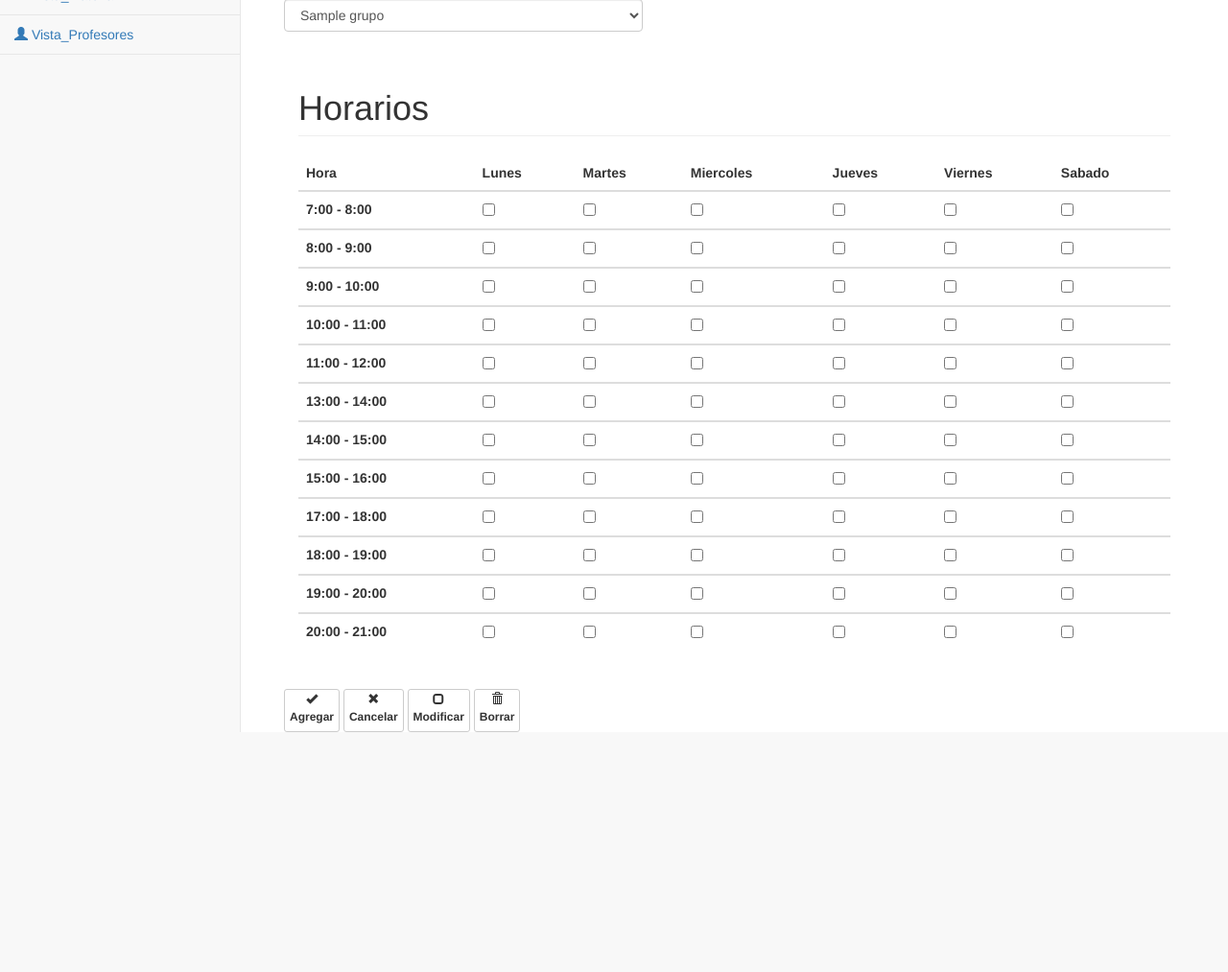
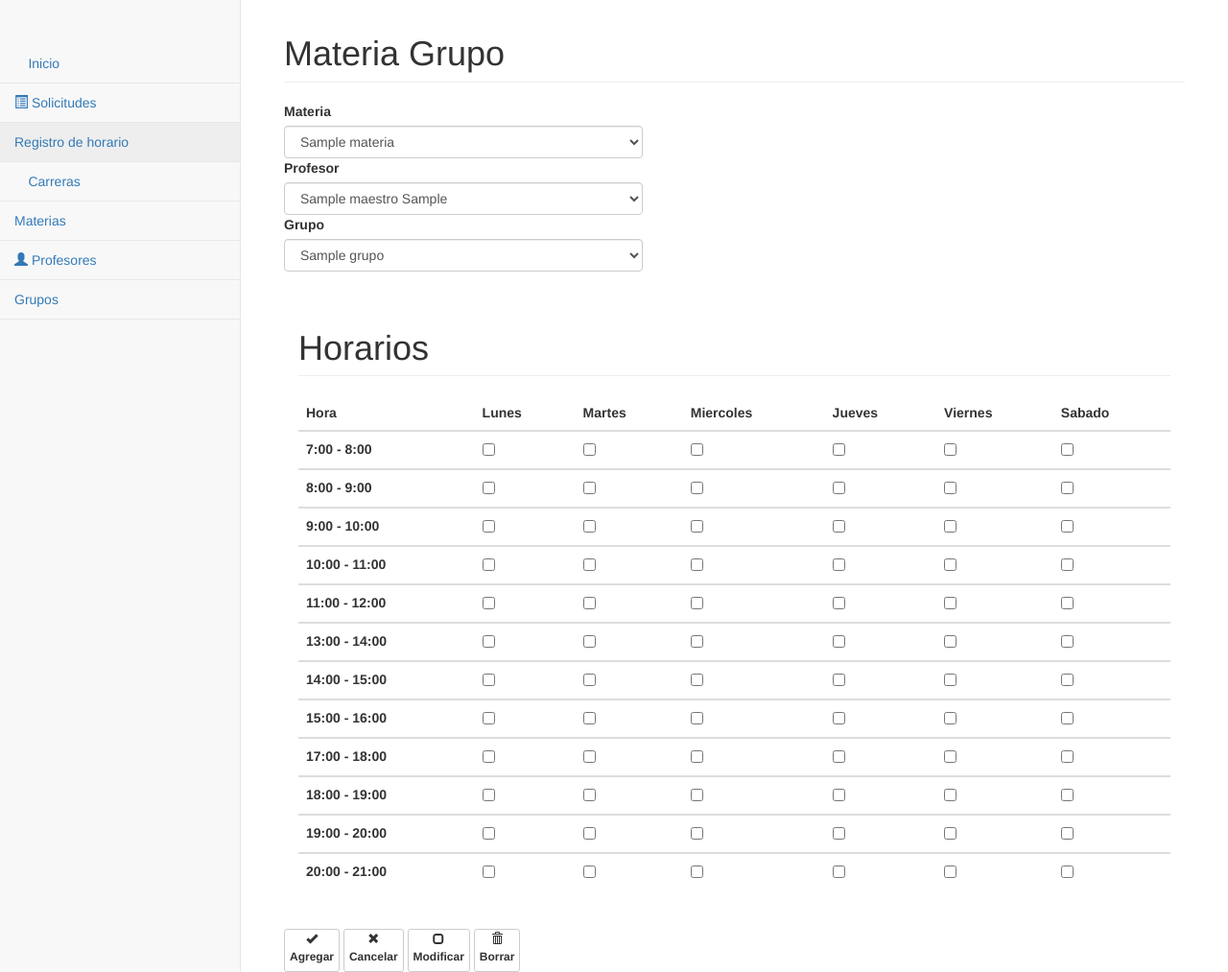
Before and after one commit to EsterUscanga/prueba_upa, a PHP site: page /pages/Materia_Grupo.php in a window 1280 px wide. Shown: the part 305-1318 px from the top of the page at 96% size. Before the commit the page ends 1068 px from the top, so only its background shows below. Run offline with PHP 8.4, Linux system fonts and the light colour scheme; tables that the repository leaves empty hold one stand-in row (values such as "Sample post").

Commit message:
Was added the UPA's logo

```diff
--- a/startbootstrap-sb-admin-2-gh-pages/pages/layout/navegation.php
+++ b/startbootstrap-sb-admin-2-gh-pages/pages/layout/navegation.php
@@ -1,48 +1,33 @@
 <nav class="navbar navbar-default navbar-static-top" role="navigation" style="margin-bottom: 0">
-    <div class="navbar-header">
-        <button type="button" class="navbar-toggle" data-toggle="collapse" data-target=".navbar-collapse">
-            <span class="sr-only">Toggle navigation</span>
-            <span class="icon-bar"></span>
-            <span class="icon-bar"></span>
-            <span class="icon-bar"></span>
-        </button>
-        <a class="navbar-brand" href="../index.html">Universidad Politecnica de Aguascalientes</a>
+    <div class="class="text-center"" style="padding-left: 10%">
+        <img src="../assets/img/upa_header2.png"  class="img-fluid"  alt="">
     </div>
+
 
     <div class="navbar-default sidebar" role="navigation">
         <div class="sidebar-nav navbar-collapse">
             <ul class="nav" id="side-menu">
-                <li class="sidebar-search">
-                    <div class="input-group custom-search-form">
-                        <input type="text" class="form-control" placeholder="Search...">
-                        <span class="input-group-btn">
-                            <button class="btn btn-default" type="button">
-                                <i class="fa fa-search"></i>
-                            </button>
-                        </span>
-                    </div>
-                    <!-- /input-group -->
-                </li>
                 <li>
-                    <a href="../index.html"><i class="glyphicon glyphicon-star"></i> Inicio</a>
+                    <a href="../index.html"><i class="fas fa-home"></i></i> Inicio</a>
                 </li>
                 <li>
                     <a href="Solicitudes.html"><i class="glyphicon glyphicon-list-alt"></i> Solicitudes</a>
                 </li>
                 <li>
-                    <a href="Materia_Grupo.php"><i class="glyphicon glyphicon-th"></i> Materia_Grupo</a>
+                    <a href="Materia_Grupo.php"><i class="fas fa-calendar-day"></i> Registro de horario</a>
                 </li>
                 <li>
-                    <a href="Vista_Carreras.php"><i class="glyphicon glyphicon-eye-open"></i>
-                        Vista_Carrera</a>
+                    <a href="Vista_Carreras.php"><i class="fas fa-graduation-cap"></i> Carreras</a>
                 </li>
                 <li>
-                    <a href="Vista_Materias.php"><i class="glyphicon glyphicon-menu-hamburger"></i>
-                        Vista_Materia</a>
+                    <a href="Vista_Materias.php"><i class="fas fa-pencil-alt"></i> Materias</a>
                 </li>
                 <li>
                     <a href="Vista_Profesores.php"><i class="glyphicon glyphicon-user"></i>
-                        Vista_Profesores</a>
+                        Profesores</a>
+                </li>
+                <li>
+                    <a href="Vista_Grupos.php"><i class="fas fa-chalkboard-teacher"></i> Grupos</a>
                 </li>
             </ul>
         </div>
```
